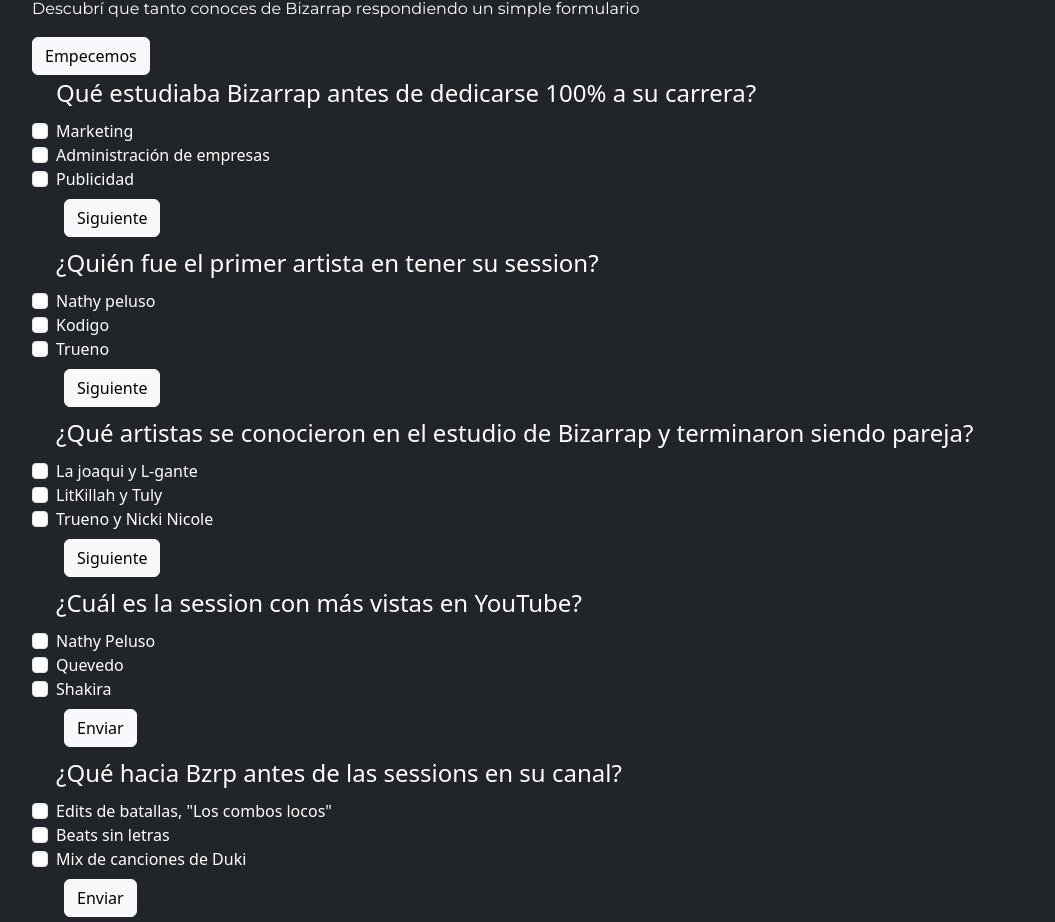
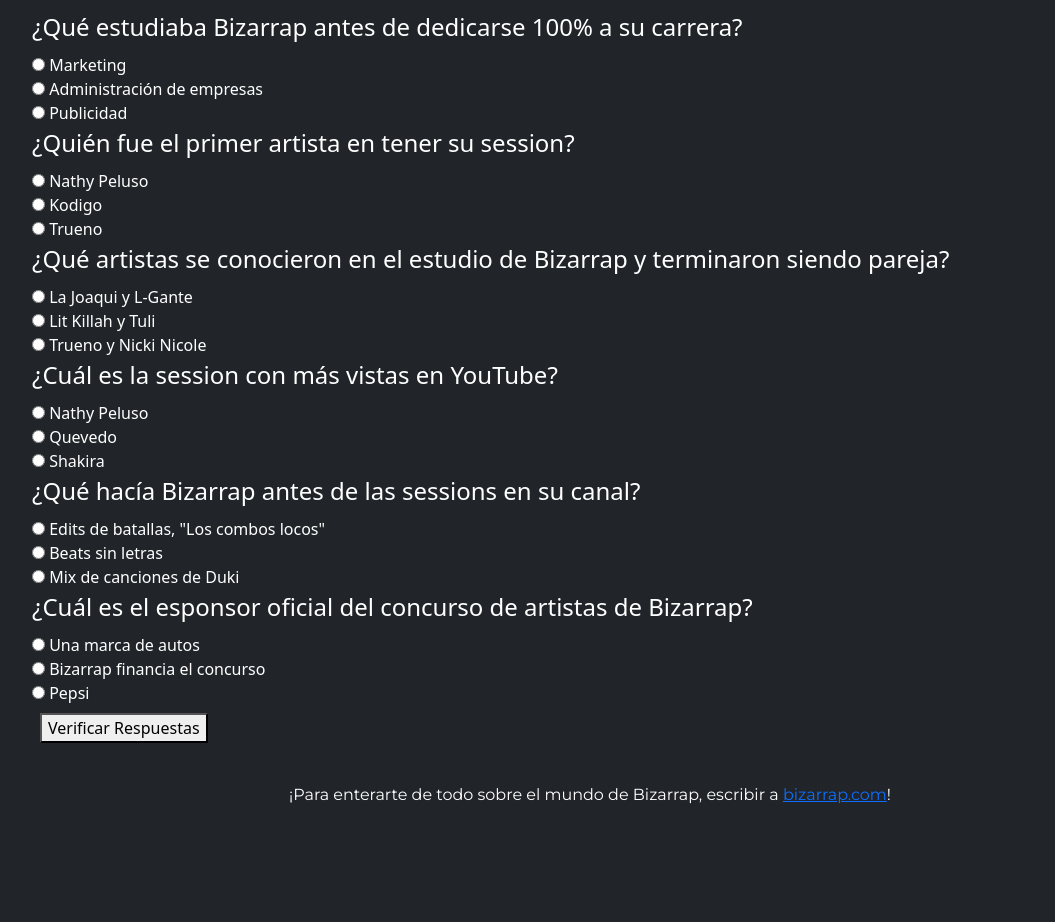
Before and after one commit to VictoriaAguero/TP2---BIZARRAP, a plain HTML site: page juegostematicos/index.html in a window 1280 px wide. Shown: the part 170-1092 px from the top of the page, without its empty margins (50-1105 px from the left). After the commit the page ends 1009 px from the top, so only its background shows below. Drawn offline with nearby package versions, Linux system fonts and the light colour scheme; a web font is replaced by a local one.

Commit message:
Modificaciones del juego, funciona

```diff
--- a/juegostematicos/index.html
+++ b/juegostematicos/index.html
@@ -55,151 +55,80 @@
 
       <main>
         <article>
-            <h1 style="margin-top: 0.7em;">¡JUGUEMOS!</h1>
-            <p> Descubrí que tanto conoces de Bizarrap respondiendo un simple formulario</p>
+            <h1>¡JUGUEMOS!</h1>
+    <p>Descubrí qué tanto conoces de Bizarrap respondiendo un simple formulario</p>
 
-            <button id="botonempezar" class="btn btn-light">Empecemos</button>
+    <!-- Formulario de preguntas -->
+    <form id="preguntasform">
 
-              <section id="preguntasform">
-                <form class="form-check">
-
+        <!-- Pregunta 1 -->
         <div id="pregunta1">
             <fieldset>
-                        <legend>Qué estudiaba Bizarrap antes de dedicarse 100% a su carrera?</legend>
-
-                        <label class="form-check-label" for="flexCheckDefault">
-                            <input  class="form-check-input" type="checkbox"  name="pregunta1" value="A" id="flexCheckDefault">
-                            Marketing
-                        </label><br> <!--verdadera-->
-
-                        <label class="form-check-label" for="flexCheckDefault">
-                            <input class="form-check-input" type="checkbox"  name="pregunta1" value="B" id="flexCheckDefault">
-                            Administración de empresas
-                        </label><br>
-
-                        <label class="form-check-label" for="flexCheckDefault">
-                            <input class="form-check-input" type="checkbox"  name="pregunta1" value="C" id="flexCheckDefault">
-                             Publicidad
-                        </label><br>
+                <legend>¿Qué estudiaba Bizarrap antes de dedicarse 100% a su carrera?</legend>
+                <label><input type="radio" name="pregunta1" value="A"> Marketing</label><br>
+                <label><input type="radio" name="pregunta1" value="B"> Administración de empresas</label><br>
+                <label><input type="radio" name="pregunta1" value="C"> Publicidad</label><br>
             </fieldset>
-
-                    <button class="btn btn-light" type="submit">Siguiente</button>
         </div>
 
+        <!-- Pregunta 2 -->
         <div id="pregunta2">
-                    <fieldset >
+            <fieldset>
                 <legend>¿Quién fue el primer artista en tener su session?</legend>
-                        <label class="form-check-label" for="flexCheckDefault">
-                            <input class="form-check-input" type="checkbox"  name="pregunta2" value="A" id="flexCheckDefault">
-                            Nathy peluso
-                        </label><br>
-                        <label class="form-check-label" for="flexCheckDefault">
-                            <input class="form-check-input" type="checkbox"  name="pregunta2" value="B" id="flexCheckDefault">
-                             Kodigo <!--verdadera-->
-                        </label><br>
-                        <label class="form-check-label" for="flexCheckDefault">
-                            <input class="form-check-input" type="checkbox"  name="pregunta2" value="C" id="flexCheckDefault">
-                            Trueno
-                        </label><br>
+                <label><input type="radio" name="pregunta2" value="A"> Nathy Peluso</label><br>
+                <label><input type="radio" name="pregunta2" value="B"> Kodigo</label><br>
+                <label><input type="radio" name="pregunta2" value="C"> Trueno</label><br>
             </fieldset>
-
-                    <button class="btn btn-light" type="submit">Siguiente</button>
         </div>
 
+        <!-- Pregunta 3 -->
         <div id="pregunta3">
             <fieldset>
                 <legend>¿Qué artistas se conocieron en el estudio de Bizarrap y terminaron siendo pareja?</legend>
-                        <label class="form-check-label" for="flexCheckDefault">
-                            <input class="form-check-input" type="checkbox"  name="pregunta3" value="A" id="flexCheckDefault">
-                            La joaqui y L-gante
-                        </label><br>
-                        <label class="form-check-label" for="flexCheckDefault">
-                            <input class="form-check-input" type="checkbox"  name="pregunta3" value="B" id="flexCheckDefault">
-                            LitKillah y Tuly
-                        </label><br>
-                        <label class="form-check-label" for="flexCheckDefault">
-                            <input class="form-check-input" type="checkbox"  name="pregunta3" value="C" id="flexCheckDefault">
-                            Trueno y Nicki Nicole <!--verdadera-->
-                        </label><br>
+                <label><input type="radio" name="pregunta3" value="A"> La Joaqui y L-Gante</label><br>
+                <label><input type="radio" name="pregunta3" value="B"> Lit Killah y Tuli</label><br>
+                <label><input type="radio" name="pregunta3" value="C"> Trueno y Nicki Nicole</label><br>
             </fieldset>
-
-                    <button class="btn btn-light" type="submit">Siguiente</button>
         </div>
 
+        <!-- Pregunta 4 -->
         <div id="pregunta4">
             <fieldset>
                 <legend>¿Cuál es la session con más vistas en YouTube?</legend>
-                        <label class="form-check-label" for="flexCheckDefault">
-                            <input class="form-check-input" type="checkbox"  name="pregunta4" value="A" id="flexCheckDefault">
-                            Nathy Peluso <!--verdadera-->
-                        </label><br>
-                        <label class="form-check-label" for="flexCheckDefault">
-                            <input class="form-check-input" type="checkbox"  name="pregunta4" value="B" id="flexCheckDefault">
-                             Quevedo
-                        </label><br>
-                        <label class="form-check-label" for="flexCheckDefault">
-                            <input class="form-check-input" type="checkbox"  name="pregunta4" value="C" id="flexCheckDefault">
-                             Shakira
-                        </label><br>
-
+                <label><input type="radio" name="pregunta4" value="A"> Nathy Peluso</label><br>
+                <label><input type="radio" name="pregunta4" value="B"> Quevedo</label><br>
+                <label><input type="radio" name="pregunta4" value="C"> Shakira</label><br>
             </fieldset>
-
-                    <button class="btn btn-light" type="submit">Enviar</button>
         </div>
 
+        <!-- Pregunta 5 -->
         <div id="pregunta5">
             <fieldset>
-                            <legend>¿Qué hacia Bzrp antes de las sessions en su canal?</legend>
-                            <label class="form-check-label" for="flexCheckDefault">
-                                <input class="form-check-input" type="checkbox"  name="pregunta5" value="A" id="flexCheckDefault">
-                                Edits de batallas, "Los combos locos"<!--verdadera-->
-                            </label><br>
-                            <label class="form-check-label" for="flexCheckDefault">
-                                <input class="form-check-input" type="checkbox"  name="pregunta5" value="B" id="flexCheckDefault">
-                                Beats sin letras
-                            </label><br>
-                            <label class="form-check-label" for="flexCheckDefault">
-                                <input class="form-check-input" type="checkbox"  name="pregunta5" value="C" id="flexCheckDefault">
-                                 Mix de canciones de Duki
-                            </label><br>
-
+                <legend>¿Qué hacía Bizarrap antes de las sessions en su canal?</legend>
+                <label><input type="radio" name="pregunta5" value="A"> Edits de batallas, "Los combos locos"</label><br>
+                <label><input type="radio" name="pregunta5" value="B"> Beats sin letras</label><br>
+                <label><input type="radio" name="pregunta5" value="C"> Mix de canciones de Duki</label><br>
             </fieldset>
-
-                        <button class="btn btn-light" type="submit">Enviar</button>
         </div>
 
+        <!-- Pregunta 6 -->
         <div id="pregunta6">
             <fieldset>
                 <legend>¿Cuál es el esponsor oficial del concurso de artistas de Bizarrap?</legend>
-                                <label class="form-check-label" for="flexCheckDefault">
-                                    <input class="form-check-input" type="checkbox"  name="pregunta6" value="A" id="flexCheckDefault">
-                                    Una marca de autos
-                                </label><br>
-                                <label class="form-check-label" for="flexCheckDefault">
-                                    <input class="form-check-input" type="checkbox"  name="pregunta6" value="B" id="flexCheckDefault">
-                                   Bizarrap financia el concurso
-                                </label><br>
-                                <label class="form-check-label" for="flexCheckDefault">
-                                    <input class="form-check-input" type="checkbox"  name="pregunta6" value="C" id="flexCheckDefault">
-                                    Pepsi <!--verdadera-->
-                                </label><br>
-
+                <label><input type="radio" name="pregunta6" value="A"> Una marca de autos</label><br>
+                <label><input type="radio" name="pregunta6" value="B"> Bizarrap financia el concurso</label><br>
+                <label><input type="radio" name="pregunta6" value="C"> Pepsi</label><br>
             </fieldset>
-
-                            <button class="btn btn-light" type="submit">Enviar</button>
         </div>
 
-
-
+        <!-- Botón para verificar respuestas -->
+        <button type="button" id="verificarRespuestas">Verificar Respuestas</button>
     </form>
 
-            </section>
+    <!-- Botón para reiniciar el juego -->
+    <button id="reiniciarJuego" style="display: none;">Reiniciar Juego</button>
 
-            <div>
-                <!--ESPACIO PARA MOSTRAR RESPUESTA AL USUARIO-->
-            </div>
-
-
+    <h3 id="resultado"></h3>
         </article>
 
       </main>
```
Also changed, not shown: js/index.js (+45 -43 lines). Lines whose indentation alone changed are shown as unchanged.
